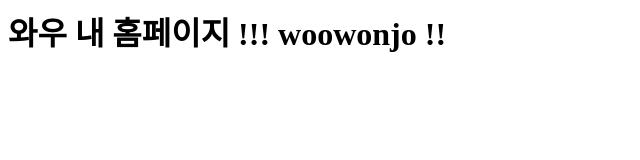
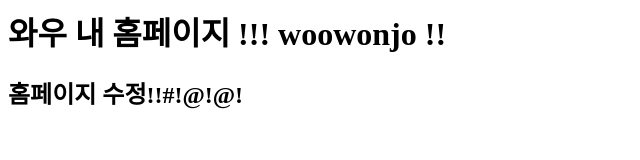
Before and after one commit to woowonjo/woowonjo.github.io, a plain HTML site: page index.html in a window 1280 px wide. Shown: the whole page, without its empty margins (0-640 px from the left). Drawn offline with Linux system fonts and the light colour scheme.

Commit message:
Update index.html

```diff
--- a/index.html
+++ b/index.html
@@ -1 +1,2 @@
 <h1>와우 내 홈페이지 !!! woowonjo !! </h1>
+<h2>홈페이지 수정!!#!@!@!</h2>
```
